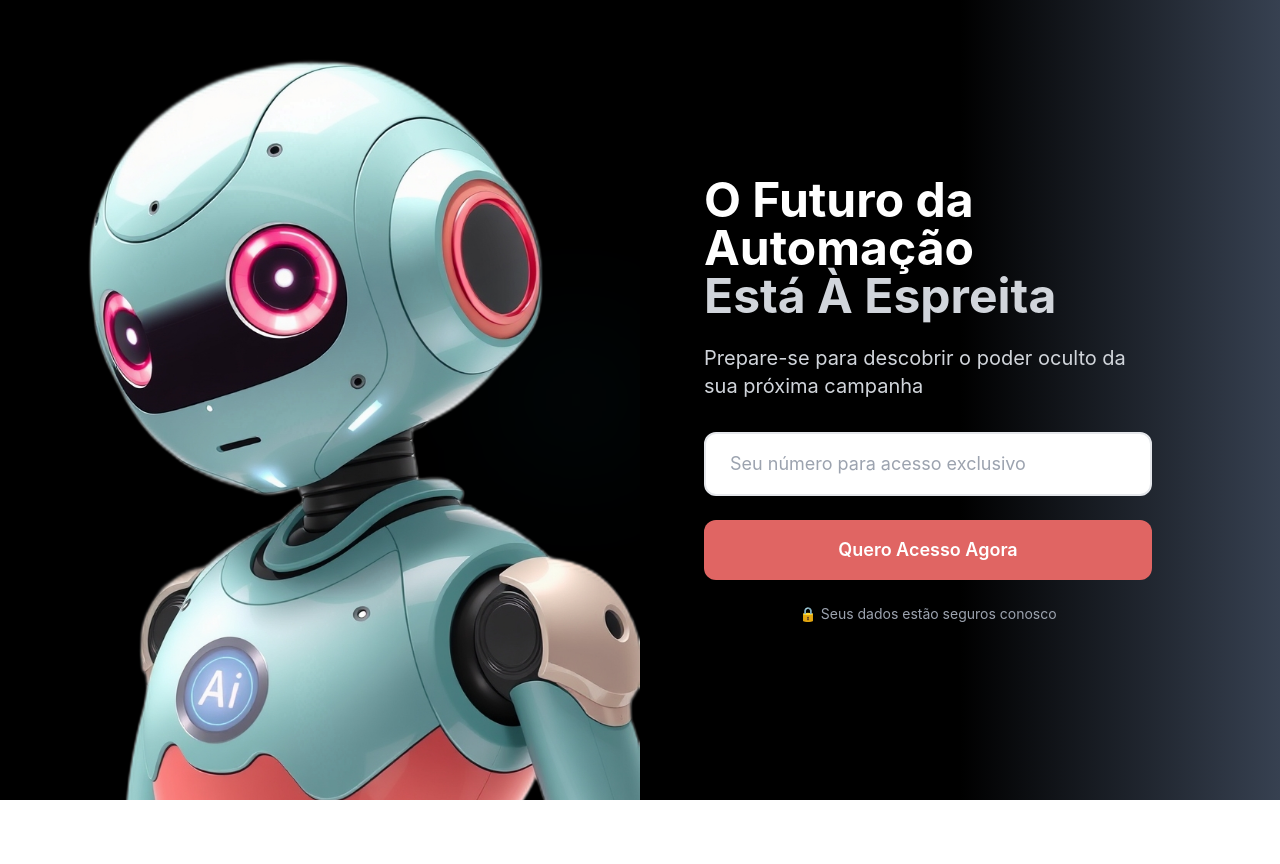
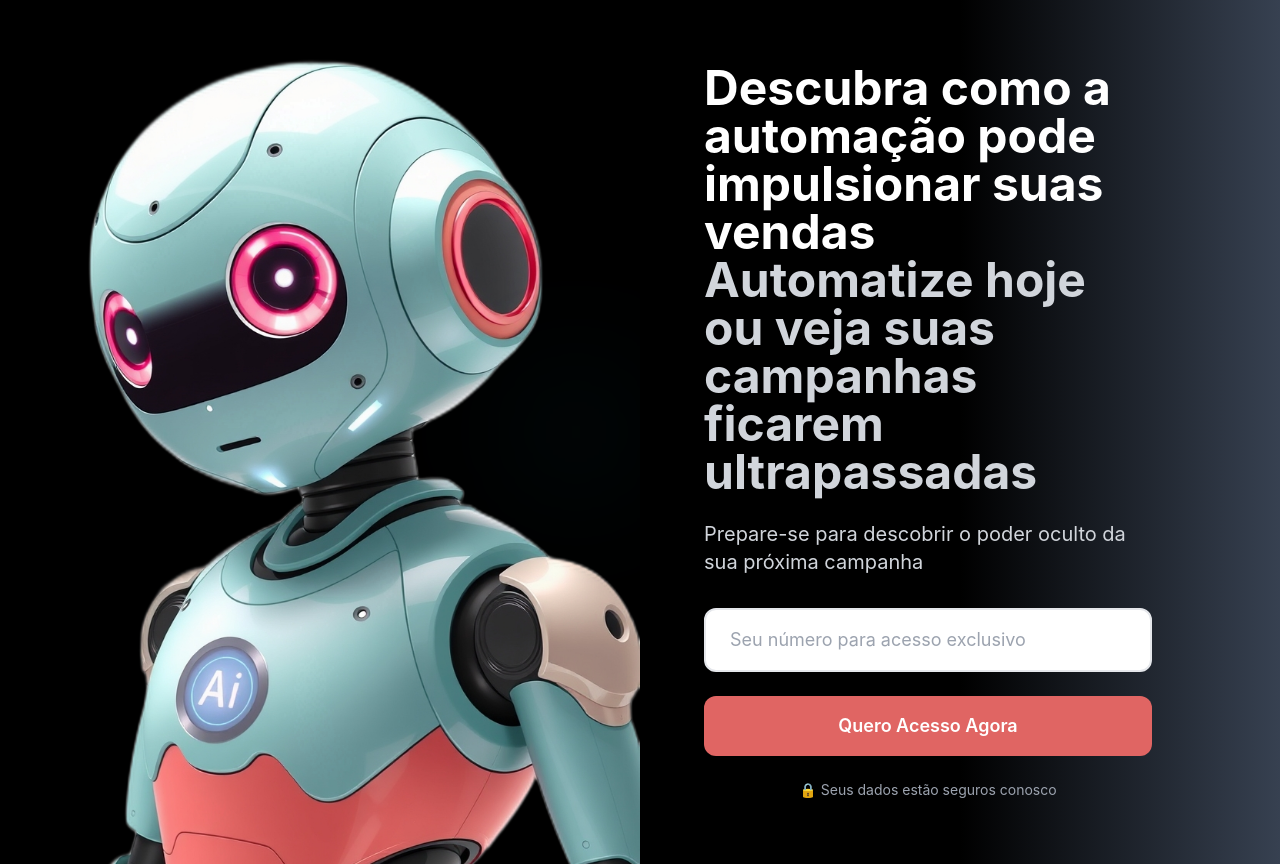
Before and after one commit to tiagoyoko/vibecodelp, a Next.js app: page / in a window 1280 px wide. Before the commit the page ends 800 px from the top, so only its background shows below. Built offline with nearby package versions, Linux system fonts and the light colour scheme.

Commit message:
vc atualizou somente a headline

```diff
--- a/app/page.tsx
+++ b/app/page.tsx
@@ -82,9 +82,9 @@ export default function Page() {
                         className="text-3xl lg:text-4xl xl:text-5xl font-bold leading-tight mb-6 text-white"
                         data-oid="7buobgy"
                     >
-                        O Futuro da Automação
+                        Descubra como a automação pode impulsionar suas vendas
                         <span className="block text-gray-300" data-oid="xa9b__2">
-                            Está À Espreita
+                            Automatize hoje ou veja suas campanhas ficarem ultrapassadas
                         </span>
                     </h1>
 
```
